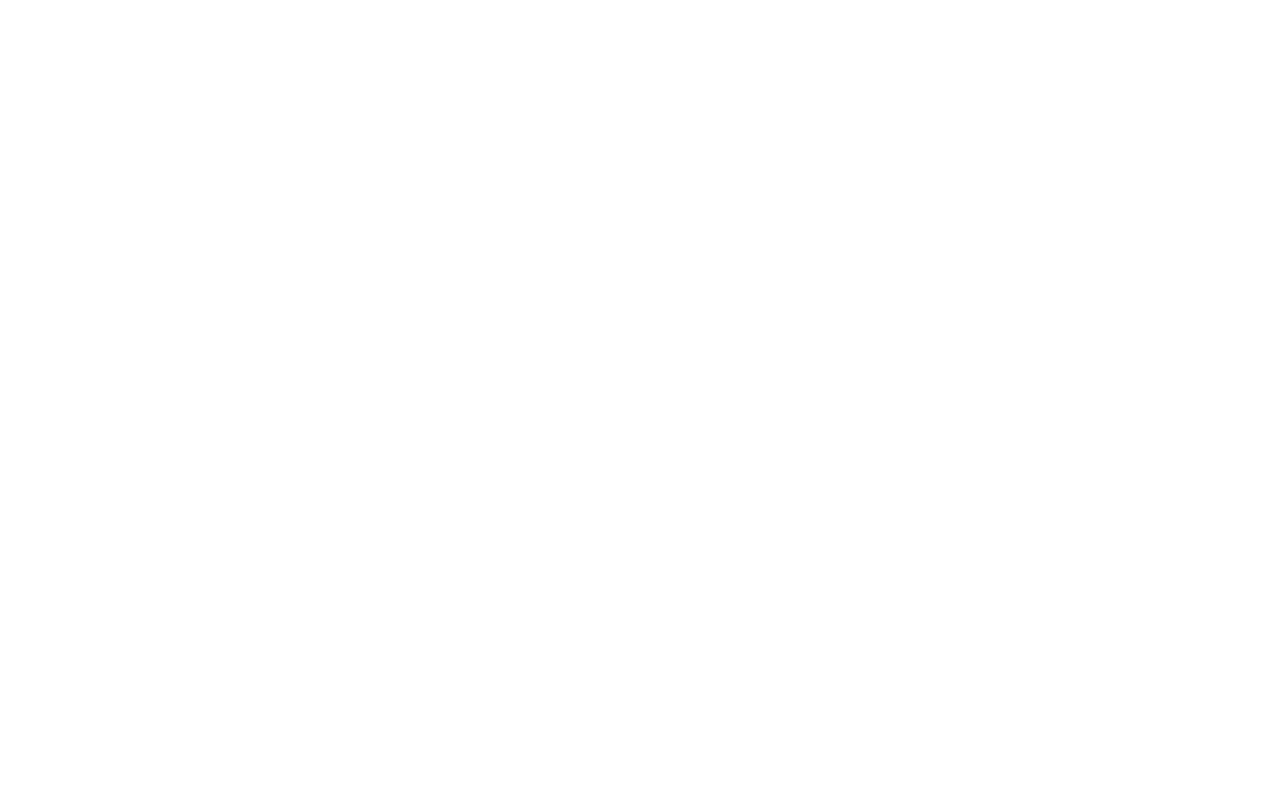
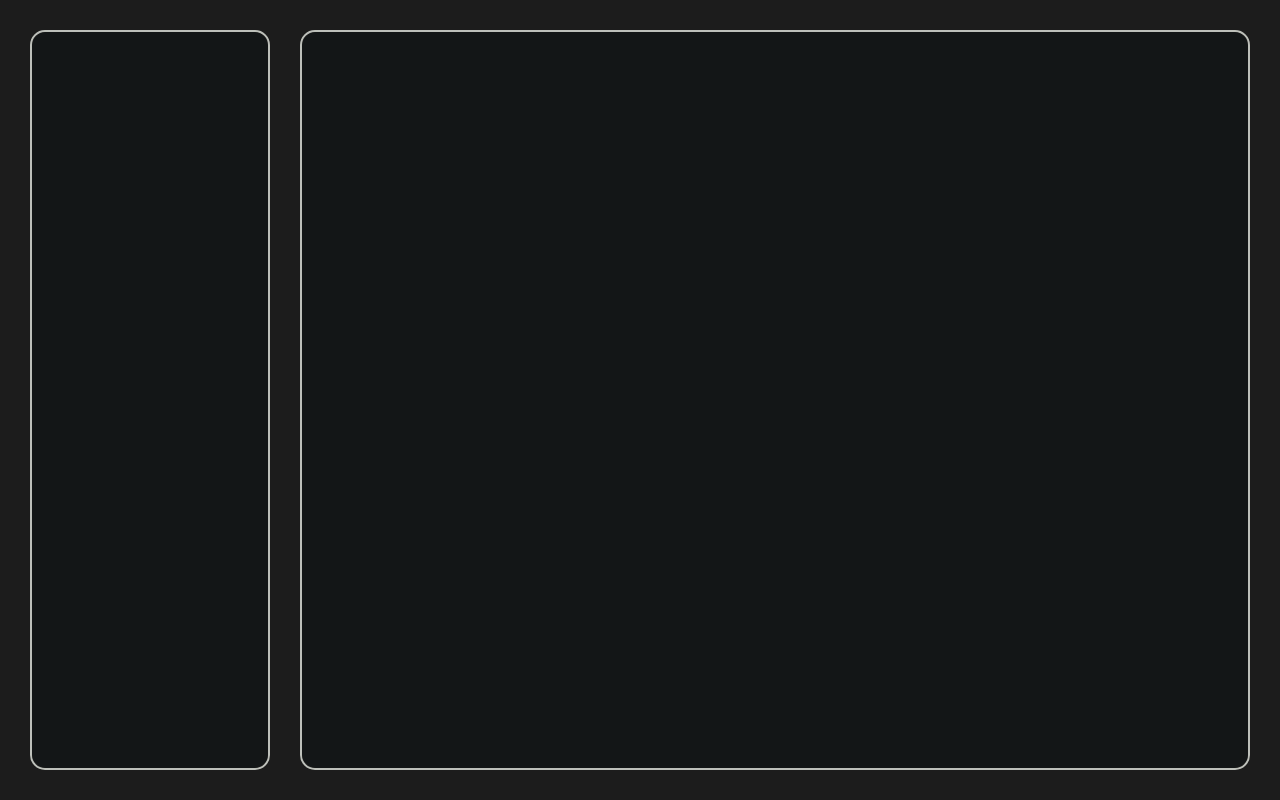
Before and after one commit to vlmlee/messenger, a React (Vite) app in the folder client/: page / in a window 1280 px wide. Built offline with nearby package versions, Linux system fonts and the light colour scheme.

Commit message:
Added basic stylings for chatwindow and sidebar

```diff
--- a/client/package.json
+++ b/client/package.json
@@ -21,6 +21,7 @@
         "@types/react": "^18.0.24",
         "@types/react-dom": "^18.0.8",
         "babel-preset-nano-react-app": "^0.1.0",
+        "sass": "^1.56.0",
         "typescript": "^4.8.4",
         "vite": "^3.2.1"
     }
--- a/client/src/App.tsx
+++ b/client/src/App.tsx
@@ -3,6 +3,7 @@
 import Sidebar from './components/Sidebar';
 import ChatWindow from './components/ChatWindow';
 import { IChannel, IFriend, IUser } from 'typings';
+import './stylesheets/global.scss';
 
 export default () => {
     const [user, setUser] = useState<IUser>({});
@@ -10,7 +11,7 @@
     const [channels, setChannels] = useState<IChannel[]>([]);
 
     return (
-        <main>
+        <main className={'App'}>
             <Sidebar channels={channels} />
             <ChatWindow user={user} friend={friend} />
         </main>
--- a/client/src/components/ChatWindow.tsx
+++ b/client/src/components/ChatWindow.tsx
@@ -11,10 +11,11 @@
     }, []);
 
     return (
-        <div>
+        <div className={'chat-window'}>
             {messages.map(() => (
                 <ChatMessage />
             ))}
+            <div className={'chat-window__background'} />
         </div>
     );
 };
--- a/client/src/components/Sidebar.tsx
+++ b/client/src/components/Sidebar.tsx
@@ -4,10 +4,11 @@
 
 const Sidebar = ({ channels }: ISidebar) => {
     return (
-        <div>
+        <div className={'sidebar'}>
             {channels.map(() => (
                 <Channel />
             ))}
+            <div className={'sidebar__background'} />
         </div>
     );
 };
--- /dev/null
+++ b/client/src/stylesheets/global.scss
@@ -0,0 +1,46 @@
+:root {
+    --sumi: #1c1c1c;
+    --kurotsurubami: #0b1013;
+    --shironezumi: #bdc0ba;
+    --font: 'Iosevka';
+}
+
+.App {
+    background-color: var(--sumi);
+    height: 100%;
+    width: 100%;
+    position: absolute;
+    top: 0;
+    bottom: 0;
+    left: 0;
+    right: 0;
+    display: flex;
+    flex-direction: row;
+
+    .sidebar,
+    .chat-window {
+        border-radius: 15px;
+        border: 2px solid var(--shironezumi);
+        position: relative;
+
+        &__background {
+            background-color: var(--kurotsurubami);
+            opacity: 0.5;
+            position: absolute;
+            height: 100%;
+            width: 100%;
+            border-radius: 15px;
+        }
+    }
+
+    .sidebar {
+        flex-grow: 1;
+        margin: 30px 15px 30px 30px;
+    }
+
+    .chat-window {
+        flex-grow: 4;
+        margin: 30px 30px 30px 15px;
+        position: relative;
+    }
+}
```
Also changed, not shown: 1 other file (tests, documents, lock files or other folders).
